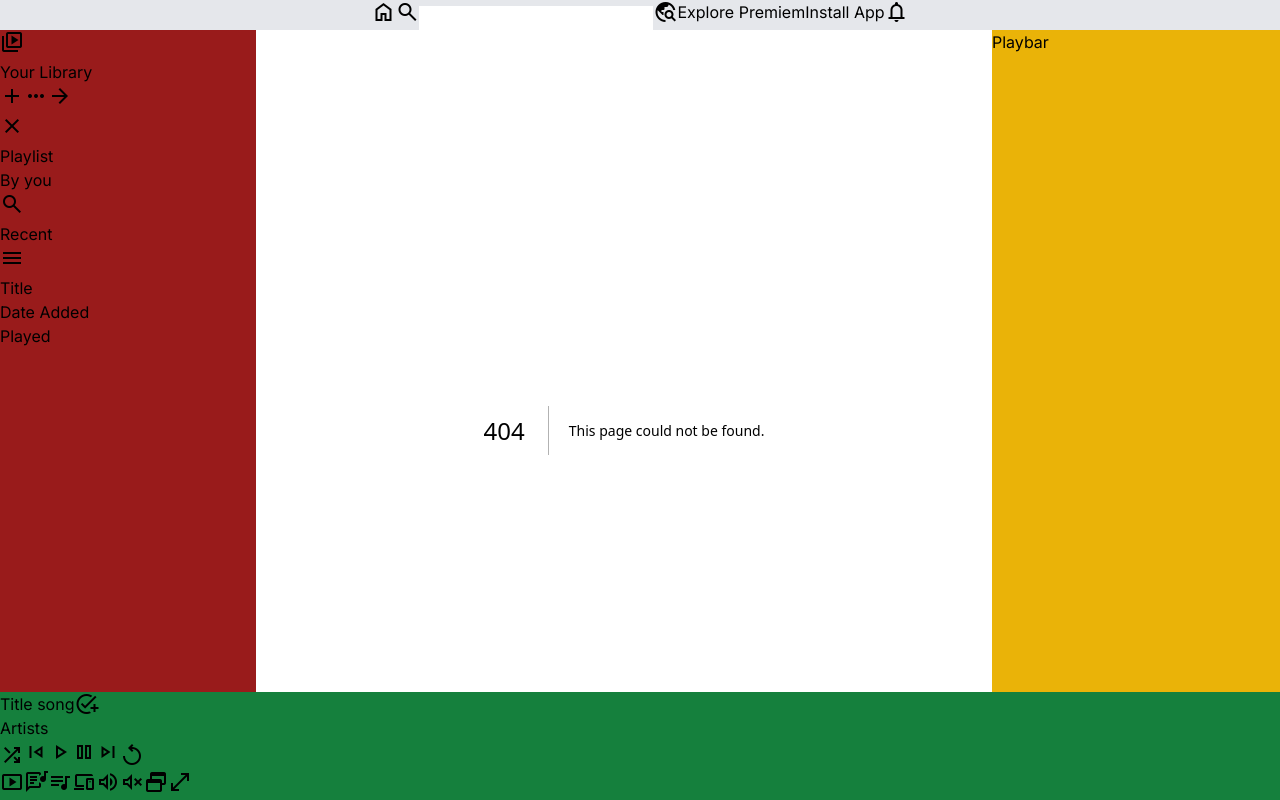
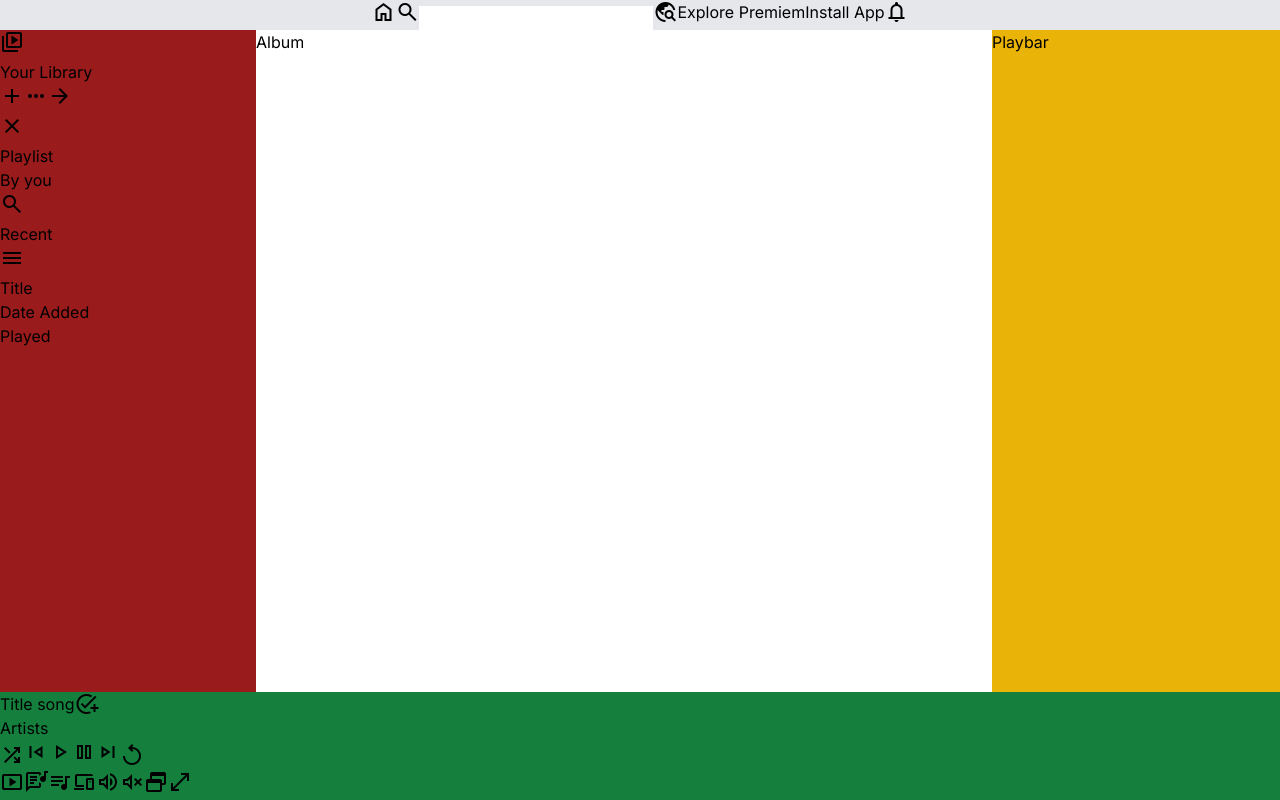
Before and after one commit to romanmicuda/music-streaming-web-app, a Next.js app in the folder frontend/: page /album/1 in a window 1280 px wide. Before the commit this address had no page. Built offline with nearby package versions, Linux system fonts and the light colour scheme.

Commit message:
feat(album): add dynamic routing for album page

```diff
--- /dev/null
+++ b/frontend/src/app/album/[id]/page.tsx
@@ -0,0 +1,11 @@
+import React from "react";
+
+function Album() {
+  return (
+    <div>
+      <h1>Album</h1>
+    </div>
+  );
+}
+
+export default Album;
```
